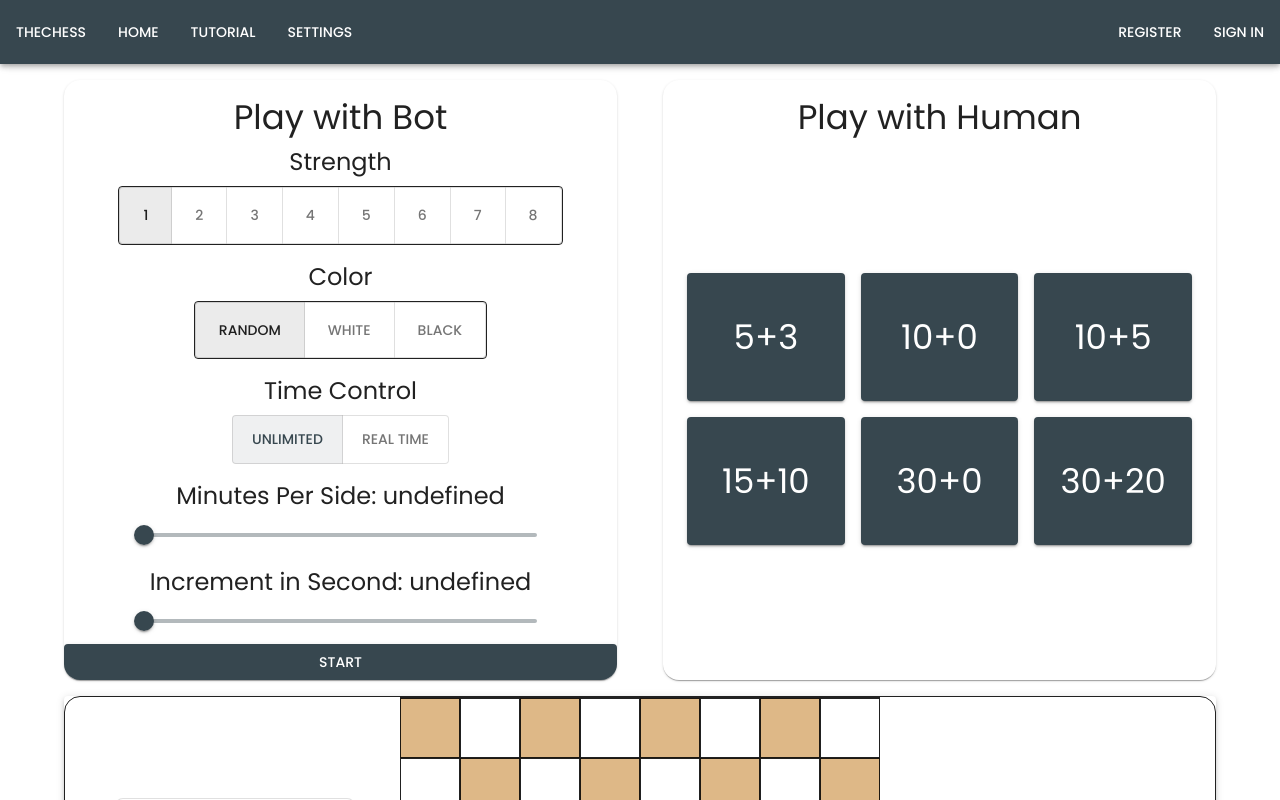
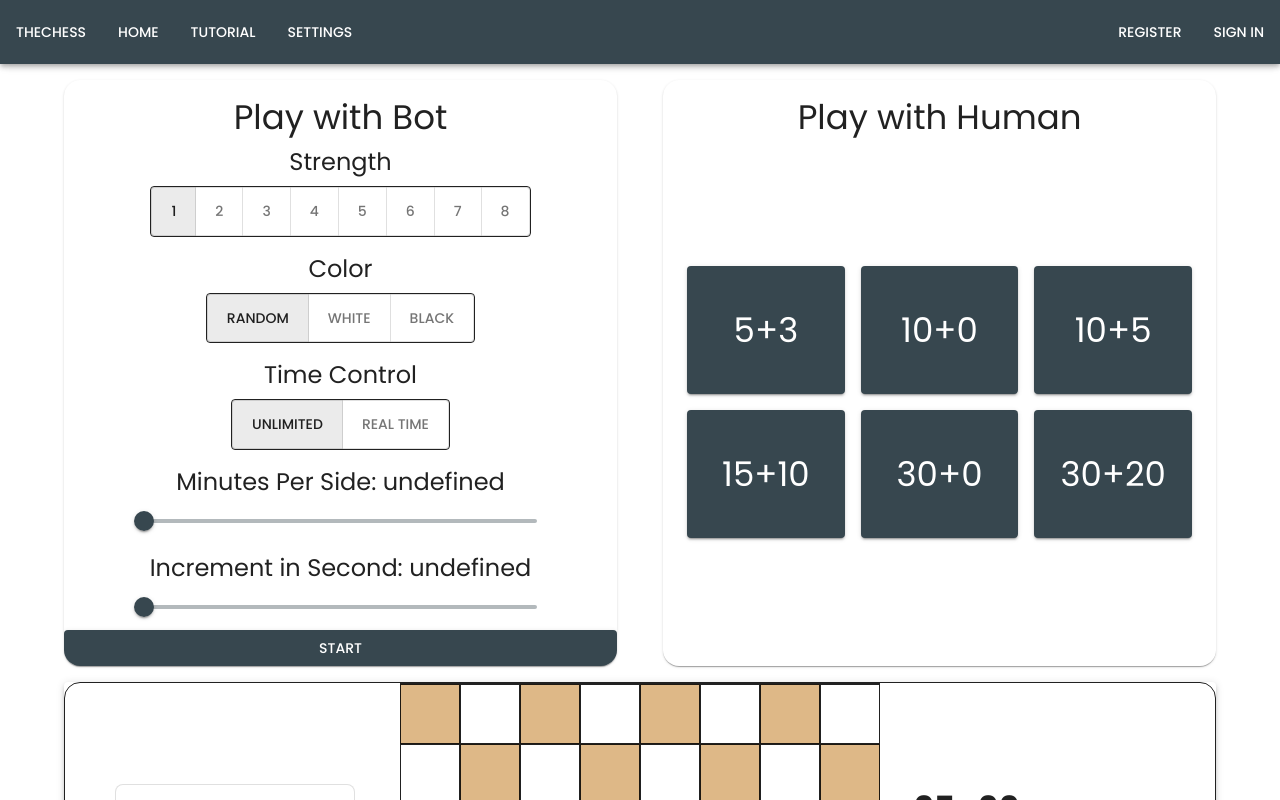
Before and after one commit to MarcelJulian/the-chess, a React (Create React App) app in the folder src/main/frontend/: page / in a window 1280 px wide. Shown: the top 800 px of the page. Built offline with nearby package versions, Linux system fonts and the light colour scheme.

Commit message:
fix: :lipstick: fix styling

```diff
--- a/src/main/frontend/src/pages/HomePage/BotColorButtonGroup.jsx
+++ b/src/main/frontend/src/pages/HomePage/BotColorButtonGroup.jsx
@@ -19,7 +19,6 @@ function BotColorButtonGroup() {
       value={botColor}
       exclusive
       onChange={handleBotColorChange}
-      size="large"
       sx={{ border: 1 }}
     >
       {Object.values(BotColorEnum).map((value) => (
--- a/src/main/frontend/src/pages/HomePage/BotStrengthButtonGroup.jsx
+++ b/src/main/frontend/src/pages/HomePage/BotStrengthButtonGroup.jsx
@@ -19,7 +19,6 @@ function BotStrengthGroupButton() {
       value={botStrength}
       exclusive
       onChange={handleBotStrengthChange}
-      size="large"
       sx={{ border: 1 }}
     >
       {buttonValues.map((value) => (
--- a/src/main/frontend/src/pages/HomePage/BotTimeControlButtonGroup.jsx
+++ b/src/main/frontend/src/pages/HomePage/BotTimeControlButtonGroup.jsx
@@ -19,10 +19,10 @@ function BotTimeControlButtonGroup() {
 
   return (
     <ToggleButtonGroup
-      color="primary"
       value={botTimeControlMode}
       exclusive
       onChange={handleBotTimeControlModeChange}
+      sx={{ border: 1 }}
     >
       {Object.values(BotTimeControlEnum).map(({ value, label }) => (
         <ToggleButton value={value} disableFocusRipple disableRipple>
```
